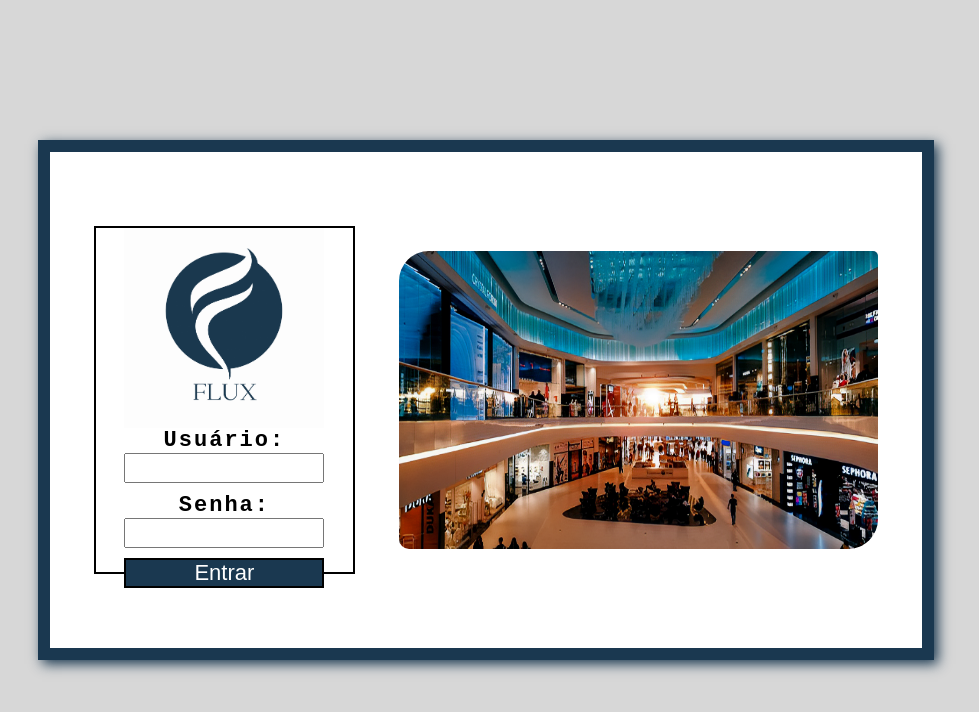
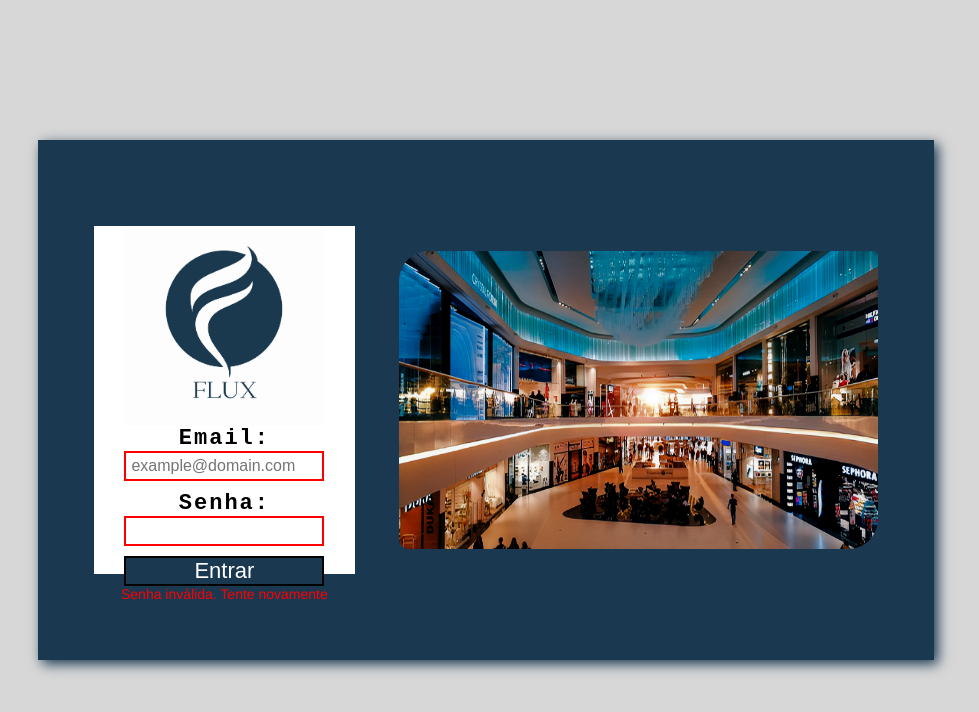
Before and after one commit to Projeto-Flux/Projeto-1Semestre-SPTECH, a plain HTML site: page Site Institucional - Flux/Lucas/pages/login.html in a window 1280 px wide. Both pictures are taken after a click on the button "Entrar". Shown: the whole page, without its empty margins (154-1133 px from the left). Drawn offline with Linux system fonts and the light colour scheme.

Commit message:
Finalizando login page e validacoes - site Lucas

```diff
--- a/Site Institucional - Flux/Lucas/pages/login.html
+++ b/Site Institucional - Flux/Lucas/pages/login.html
@@ -13,11 +13,12 @@
         <div class="col1-login">
             <img src="../imgs/logo/Logo Projeto Flux-2.png" alt="" width="200px">
             <div class="formulario-login">
-                <span>Usuário:</span>
-                <input type="text" class="login-user">
+                <span>Email:</span>
+                <input onkeydown="reset()" type="email" class="login-user" id="input_user" placeholder="example@domain.com">
                 <span>Senha:</span>
-                <input type="text" class="login-user">
-                <button>Entrar</button>
+                <input onkeydown="reset()" type="password" class="login-user" id="input_senha" placeholder="">
+                <button onclick="validacao()">Entrar</button>
+                <div id="res"></div>
             </div>
 
         </div>
@@ -29,3 +30,52 @@
 
 </body>
 </html>
+
+<script>
+
+    function validacao(){
+        res.innerHTML = '';
+        var user = input_user.value;
+        var senha = input_senha.value;
+        var emailValido = false;
+        var senhaValida = false;
+
+        if(user.length <= 12){
+            erroEmail();
+            emailValido = false;
+        }else if(!user.endsWith("@flux.com")){
+            erroEmail();
+            emailValido = false;
+        }else if(user.startsWith("lucas") || user.startsWith("enzo") || user.startsWith("gabriel") || user.startsWith("felipe") || user.startsWith("nathan") || user.startsWith("igor")){
+            emailValido = true;
+        }else{
+            erroEmail();
+            emailValido = false;
+        }
+
+        if(senha != "sptechFlux"){
+            erroPassword();
+            senhaValida = false;
+        }else{
+            senhaValida = true;
+        }
+
+        if(emailValido == true && senhaValida == true){
+            window.location.href = "../pages/dashboard.html";
+        }
+    }
+
+    function erroEmail(){
+        input_user.style.border = "solid 2px red";
+        res.innerHTML = `<p class="login-resultado">Email inválido. Tente novamente</p>`
+    }
+    function erroPassword(){
+        input_senha.style.border = "solid 2px red";
+        res.innerHTML = `<p class="login-resultado">Senha inválida. Tente novamente</p>`
+    }
+    function reset(){
+        input_user.style.border = "solid 2px #1A3850";
+        input_senha.style.border = "solid 2px #1A3850";
+    }
+
+</script>
--- a/Site Institucional - Flux/Lucas/style/style.css
+++ b/Site Institucional - Flux/Lucas/style/style.css
@@ -479,7 +479,7 @@ textarea{
 .container-login{
     width: 70%;
     height: 65%;
-    background-color: #fff;
+    background-color: #1A3850;
     border: #1A3850 solid 12px;
     box-shadow: #1A3850 4px 4px 12px;
     display: flex;
@@ -489,11 +489,11 @@ textarea{
 .container-login .col1-login{
     width: 30%;
     height: 70%;
-    border: solid 2px black;
     display: flex;
     flex-direction: column;
     align-items: center;
     justify-content: space-evenly;
+    background-color: #fff;
 }
 .formulario-login{
     display: flex;
@@ -509,9 +509,10 @@ textarea{
 .formulario-login input{
     width: 200px;
     height: 30px;
-    font-size: 22px;
+    font-size: 16px;
     outline: none;
     margin-bottom: 10px;
+    padding: 5px;
 }
 .formulario-login input:hover,input:focus{
     border: solid 2px #1A3850;
@@ -534,3 +535,9 @@ textarea{
     height: 100%;
     border-radius: 30px 5px 30px 10px;
 }
+
+.login-resultado{
+    color: red;
+    font-size: 14px;
+    font-family: 'Franklin Gothic Medium', 'Arial Narrow', Arial, sans-serif;
+}
```
Also changed, not shown: Site Institucional - Flux/Lucas/pages/dashboard.html (added, +12 -0 lines).
